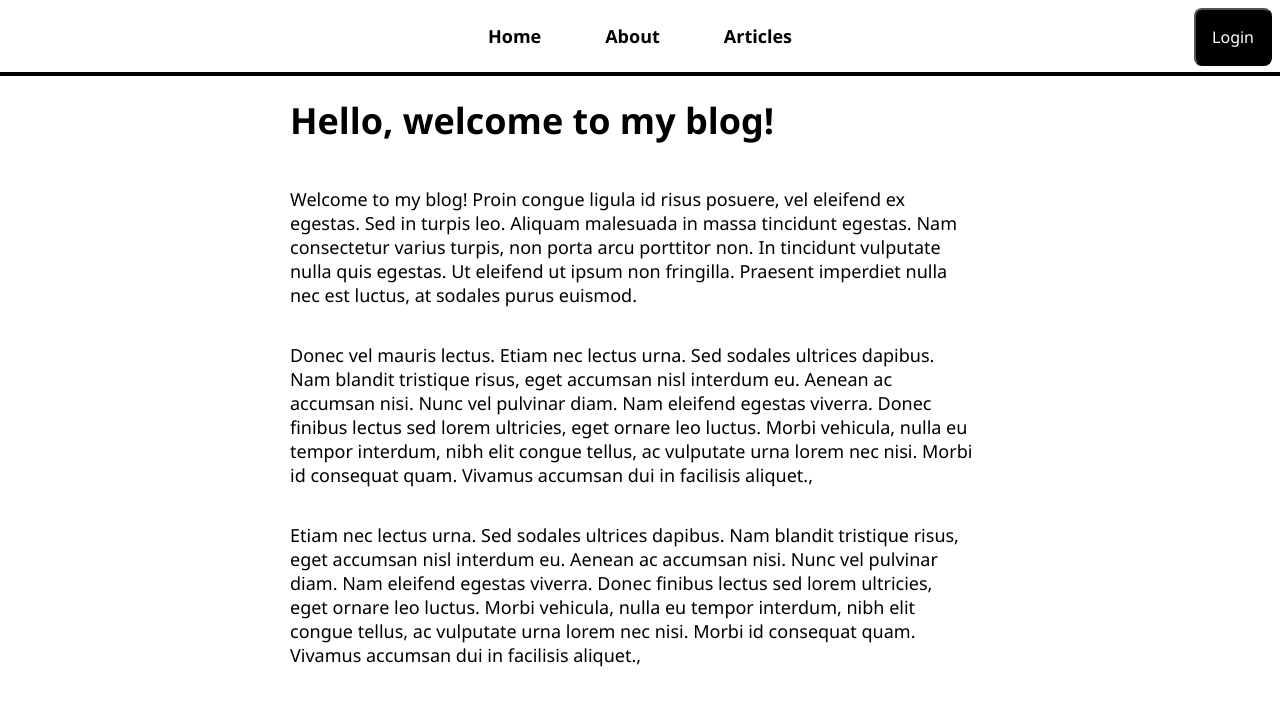
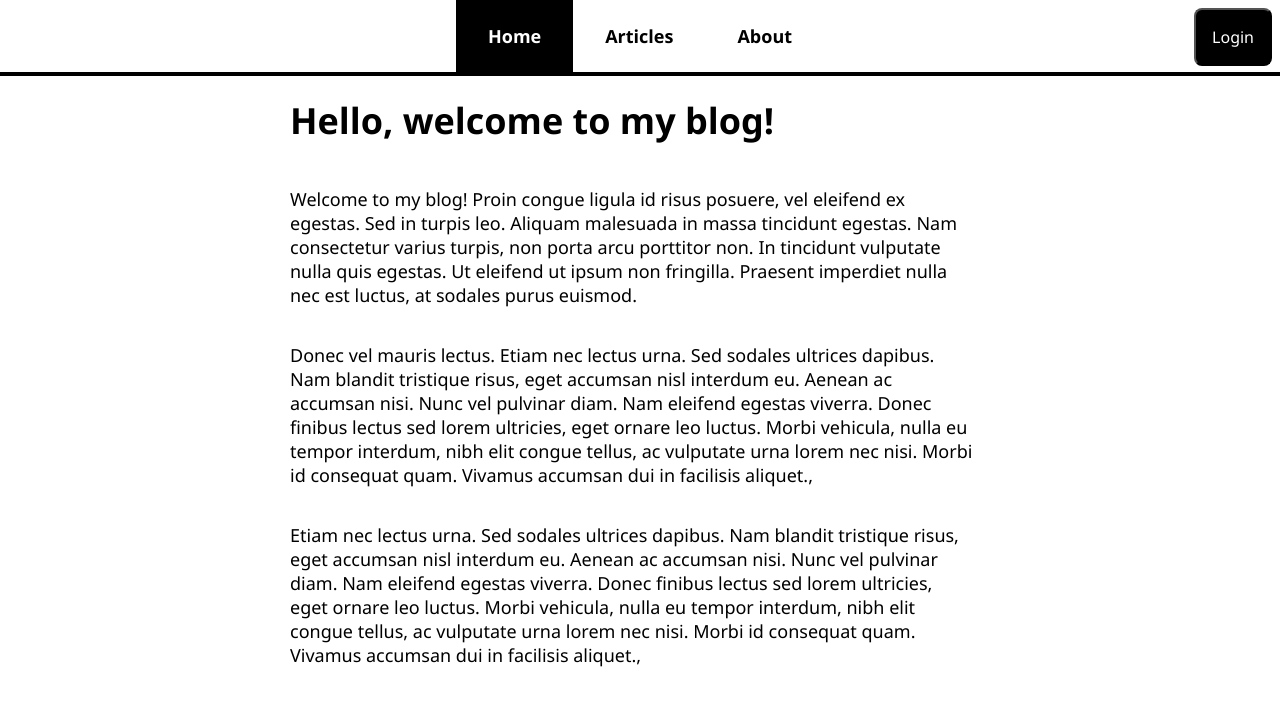
Before and after one commit to Netius/react-blog, a React (Create React App) app: page / in a window 1280 px wide. Shown: the top 706 px of the page. Built offline with nearby package versions, Linux system fonts and the light colour scheme; no server answers.

Commit message:
Add active style to nav

```diff
--- a/src/App.css
+++ b/src/App.css
@@ -88,6 +88,11 @@ nav a:hover {
   color: white;
 }
 
+nav .active{
+  background: black;
+  color: white;
+}
+
 #page-body {
   max-width: 700px;
   margin: auto;
@@ -95,9 +100,13 @@ nav a:hover {
 }
 
 .article-list-item {
-  text-decoration: none;
+  /* text-decoration: none; */
   color: black;
   padding: 16px 0 0 0;
+}
+
+.article-list-item:hover {
+  color: blue;
 }
 
 .article-list-item p {
--- a/src/NavigationBar.js
+++ b/src/NavigationBar.js
@@ -1,5 +1,5 @@
 import React from 'react'
-import { Link, useNavigate } from 'react-router-dom';
+import { NavLink, useNavigate } from 'react-router-dom';
 import  useUser  from './hooks/useUser';
 import { getAuth, signOut } from 'firebase/auth';
 
@@ -9,9 +9,9 @@ const NavigationBar = () => {
   return (
     <nav>
       <ul>
-        <li><Link to={"/"}>Home</Link></li>
-        <li><Link to={"/about"}>About</Link></li>
-        <li><Link to={"/articles"}>Articles</Link></li>
+        <li><NavLink to={"/"}>Home</NavLink></li>
+        <li><NavLink to={"/articles"}>Articles</NavLink></li>
+        <li><NavLink to={"/about"}>About</NavLink></li>
       </ul>
       <div className='nav-right'>
         {user?.email}
```
